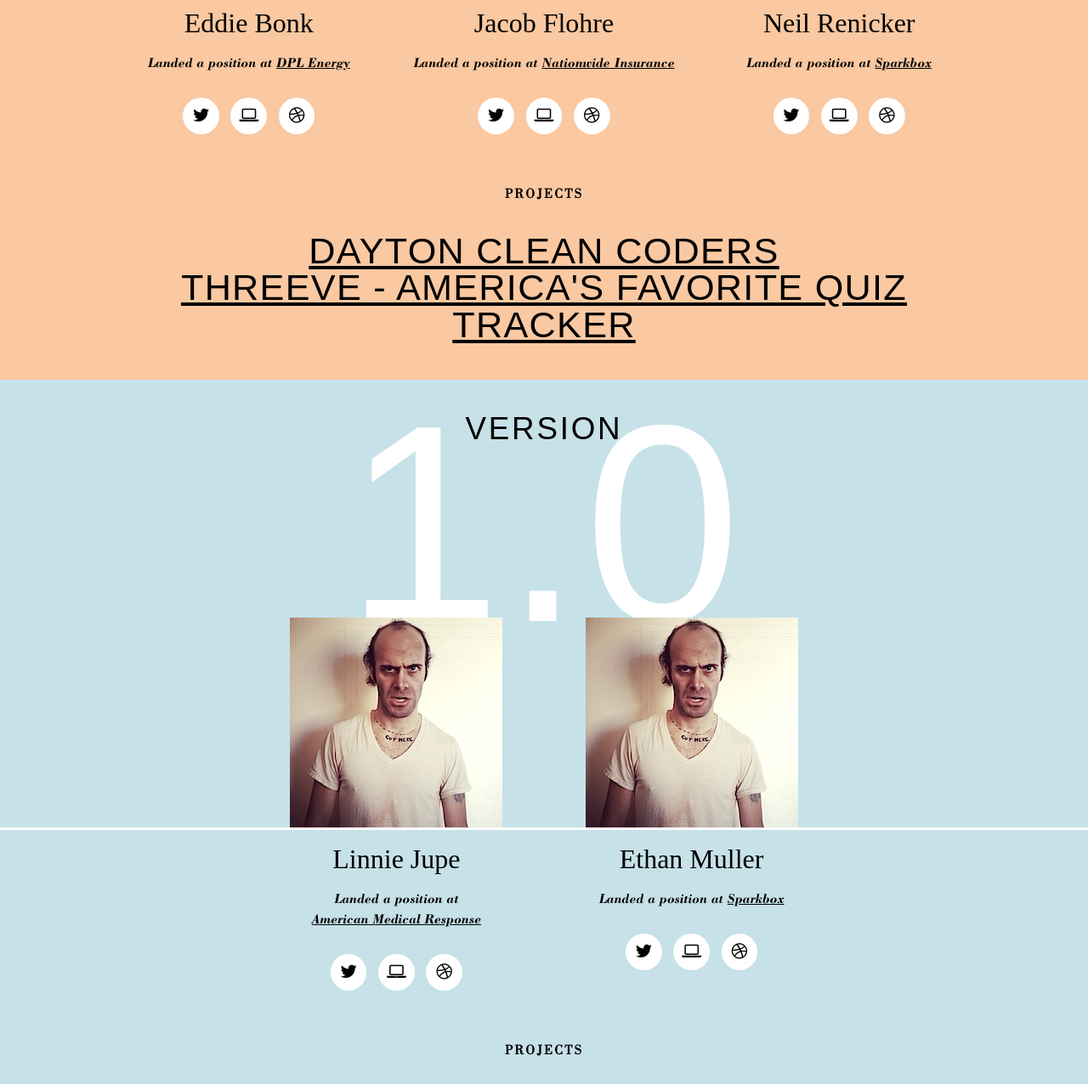
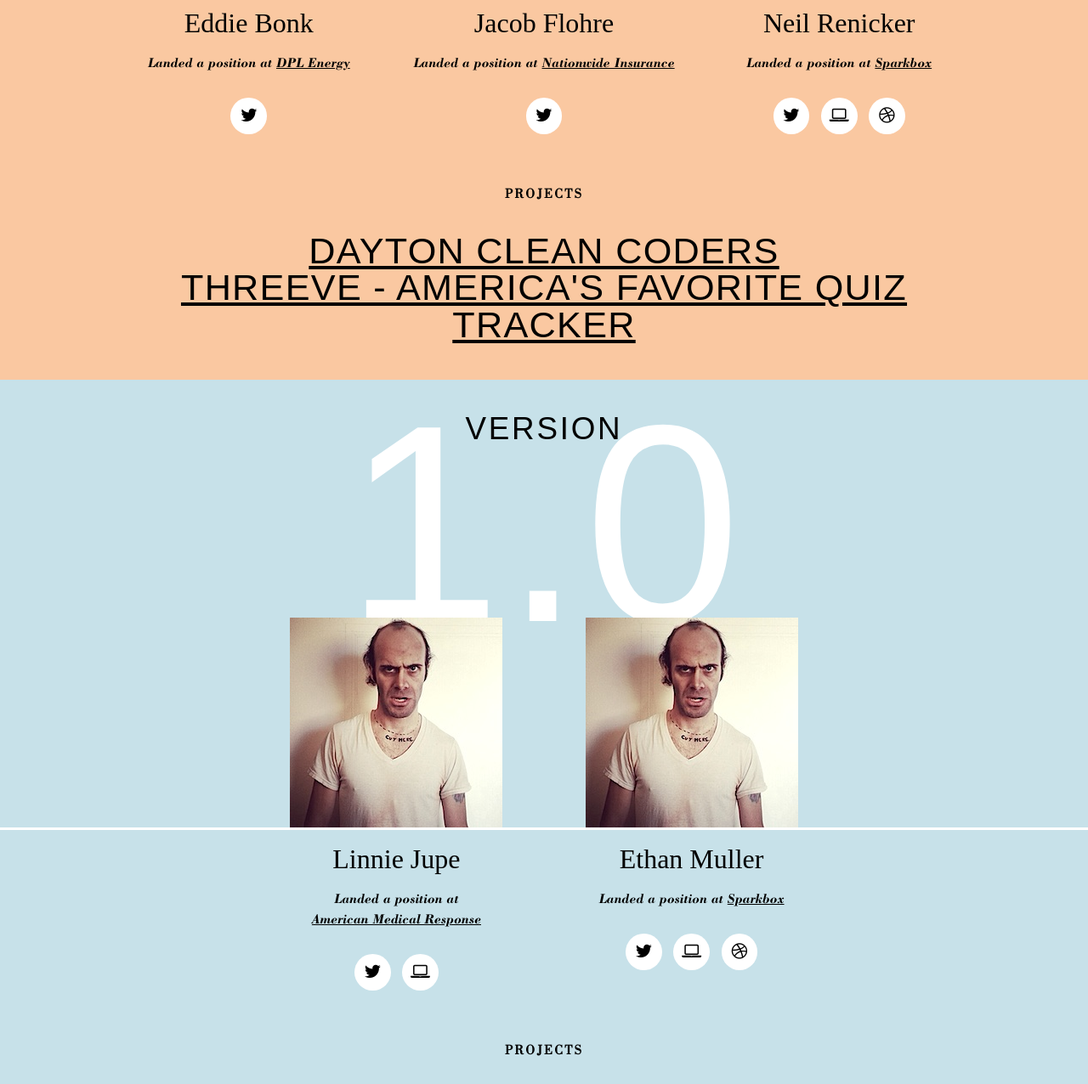
Before and after one commit to sparkbox/apprentices-page, a plain HTML site: page index.html in a window 1280 px wide. Shown: the part 3002-4278 px from the top of the page at 85% size. Drawn offline with Linux system fonts and the light colour scheme; a web font is replaced by a local one.

Commit message:
work:fixed social links for each apprentice

```diff
--- a/index.html
+++ b/index.html
@@ -139,14 +139,6 @@
                 <span class="fa-stack fa-lg">
                   <i class="fa fa-twitter fa-stack-1x fa-inverse"></i>
                 </span></a></li>
-              <li class="version-profile-social--links-item"><a href="#">
-                <span class="fa-stack fa-lg">
-                  <i class="fa fa-laptop fa-stack-1x fa-inverse"></i>
-                </span></a></li>
-              <li class="version-profile-social--links-item"><a href="#">
-                <span class="fa-stack fa-lg">
-                  <i class="fa fa-dribbble fa-stack-1x fa-inverse"></i>
-                </span></a></li>
             </ul>
           </div>
         </div>
@@ -161,14 +153,6 @@
               <li class="version-profile-social--links-item"><a href="https://twitter.com/JacobFlohre">
                 <span class="fa-stack fa-lg">
                   <i class="fa fa-twitter fa-stack-1x fa-inverse"></i>
-                </span></a></li>
-              <li class="version-profile-social--links-item"><a href="#">
-                <span class="fa-stack fa-lg">
-                  <i class="fa fa-laptop fa-stack-1x fa-inverse"></i>
-                </span></a></li>
-              <li class="version-profile-social--links-item"><a href="#">
-                <span class="fa-stack fa-lg">
-                  <i class="fa fa-dribbble fa-stack-1x fa-inverse"></i>
                 </span></a></li>
             </ul>
           </div>
@@ -216,17 +200,13 @@
             <p class="version-job">Landed a position at <a href="https://www.amr.net/">American&nbsp;Medical&nbsp;Response</a>
             <div class="version-profile-social">
               <ul class="version-profile-social--links-list">
-                <li class="version-profile-social--links-item"><a href="#">
+                <li class="version-profile-social--links-item"><a href="https://twitter.com/LinnieJupe">
                   <span class="fa-stack fa-lg">
                     <i class="fa fa-twitter fa-stack-1x fa-inverse"></i>
                   </span></a></li>
-                <li class="version-profile-social--links-item"><a href="#">
+                <li class="version-profile-social--links-item"><a href="http://lindajupe.com/">
                   <span class="fa-stack fa-lg">
                     <i class="fa fa-laptop fa-stack-1x fa-inverse"></i>
-                  </span></a></li>
-                <li class="version-profile-social--links-item"><a href="#">
-                  <span class="fa-stack fa-lg">
-                    <i class="fa fa-dribbble fa-stack-1x fa-inverse"></i>
                   </span></a></li>
               </ul>
             </div>
@@ -239,15 +219,15 @@
           <p class="version-job">Landed a position at <a href="http://www.seesparkbox.com">Sparkbox</a>
           <div class="version-profile-social">
             <ul class="version-profile-social--links-list">
-              <li class="version-profile-social--links-item"><a href="#">
+              <li class="version-profile-social--links-item"><a href="https://twitter.com/ethanmuller">
                 <span class="fa-stack fa-lg">
                   <i class="fa fa-twitter fa-stack-1x fa-inverse"></i>
                 </span></a></li>
-              <li class="version-profile-social--links-item"><a href="#">
+              <li class="version-profile-social--links-item"><a href="http://ethanmuller.com/">
                 <span class="fa-stack fa-lg">
                   <i class="fa fa-laptop fa-stack-1x fa-inverse"></i>
               </span></a></li>
-              <li class="version-profile-social--links-item"><a href="#">
+              <li class="version-profile-social--links-item"><a href="https://dribbble.com/ethanmuller">
                 <span class="fa-stack fa-lg">
                   <i class="fa fa-dribbble fa-stack-1x fa-inverse"></i>
                 </span></a></li>
```
